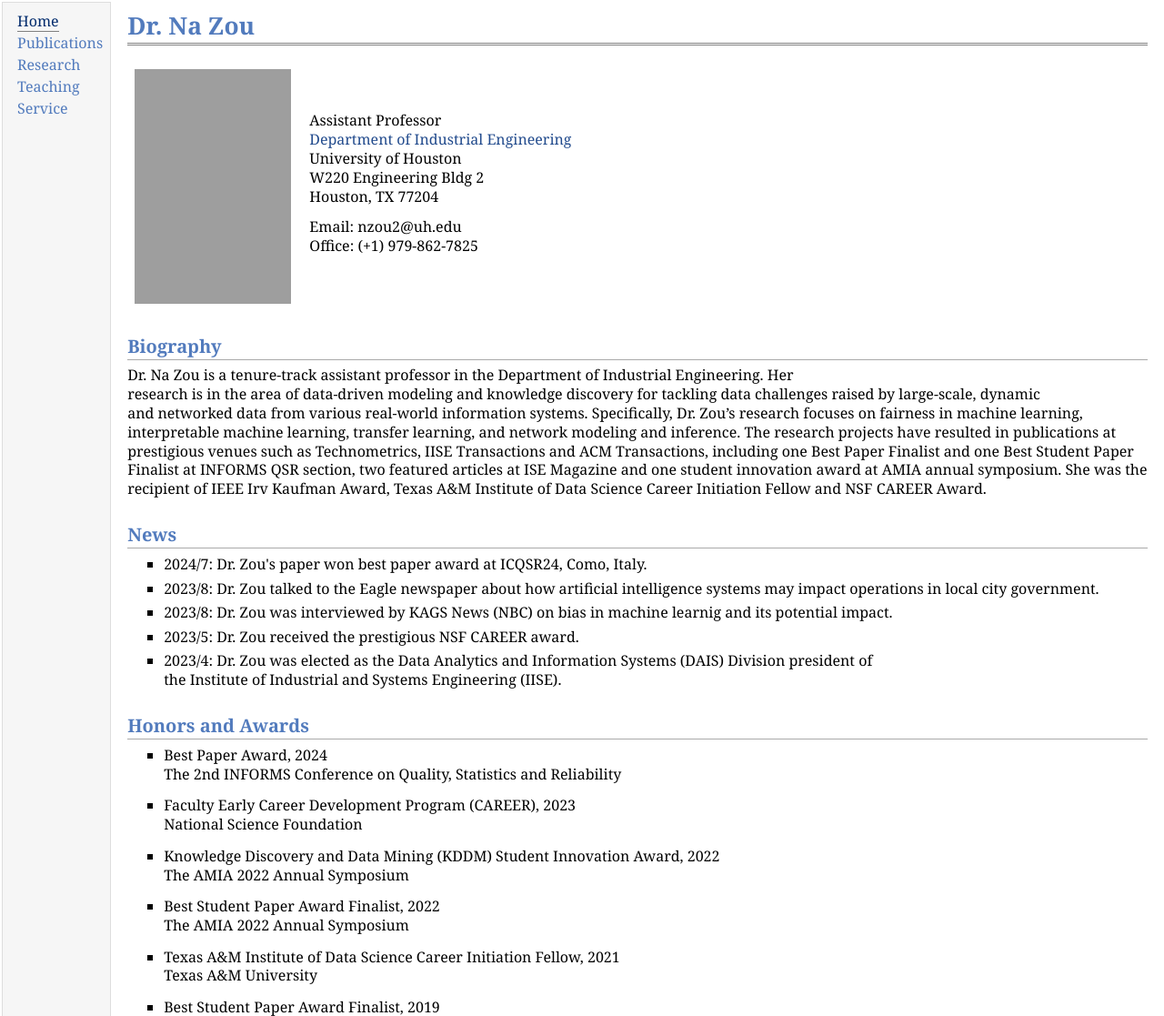
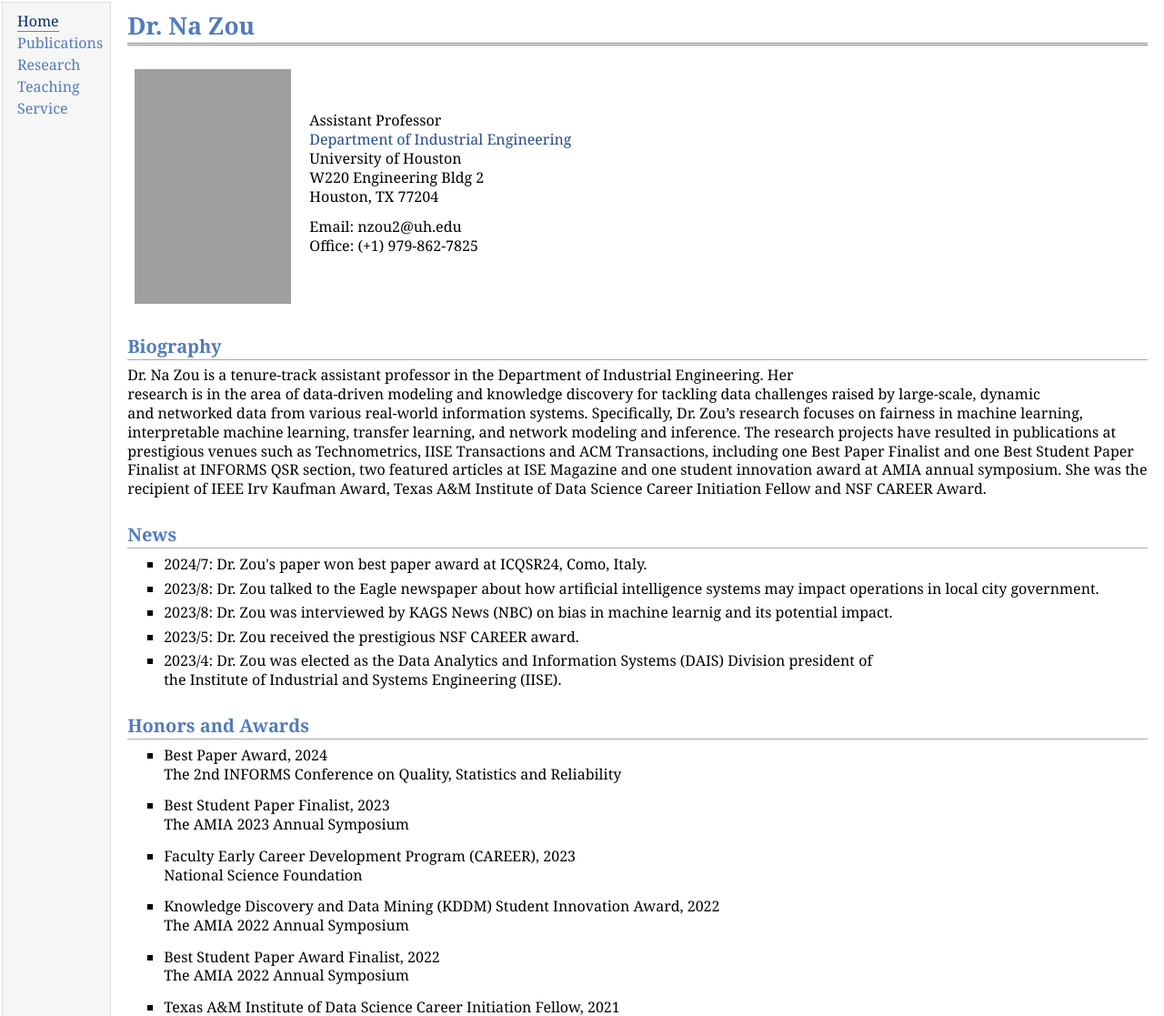
Before and after one commit to nzou1/nzou1.github.io, a plain HTML site: page index.html in a window 1280 px wide. Shown: the top 1117 px of the page at 91% size. Drawn offline with Linux system fonts and the light colour scheme; grey boxes are pictures that could not be loaded.

Commit message:
Add files via upload

```diff
--- a/index.html
+++ b/index.html
@@ -62,6 +62,14 @@ recipient of IEEE Irv Kaufman Award, Texas A&amp;M Institute of Data Science Car
 <li>
 <p>Best Paper Award, 2024  <br />
 The 2nd INFORMS Conference on Quality, Statistics and Reliability <br />
+</p>
+</li>
+</ul>
+
+<ul>
+<li>
+<p>Best Student Paper Finalist, 2023  <br />
+The AMIA 2023 Annual Symposium <br />
 </p>
 </li>
 </ul>
```
